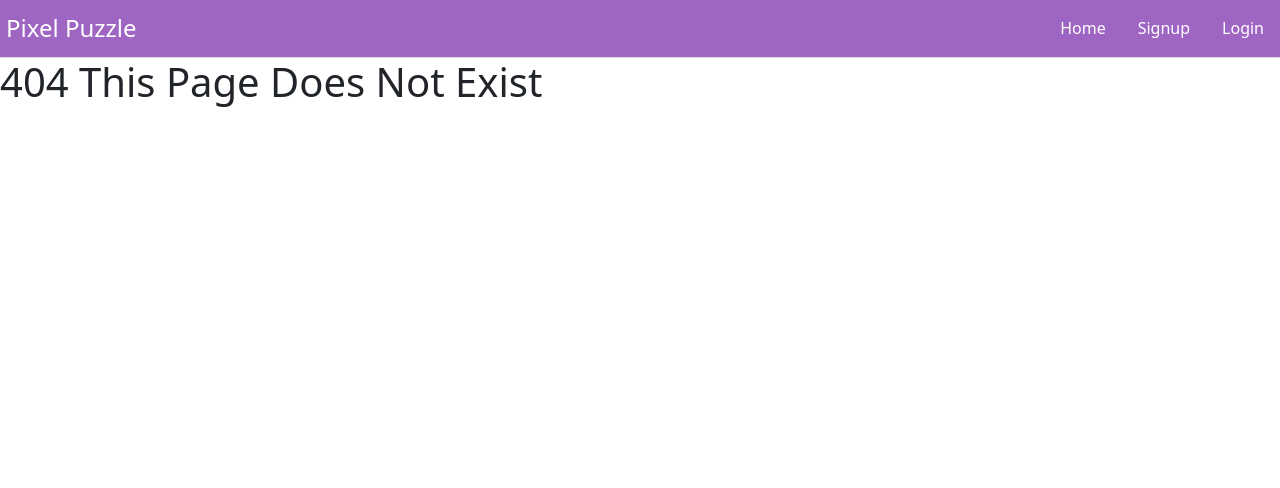
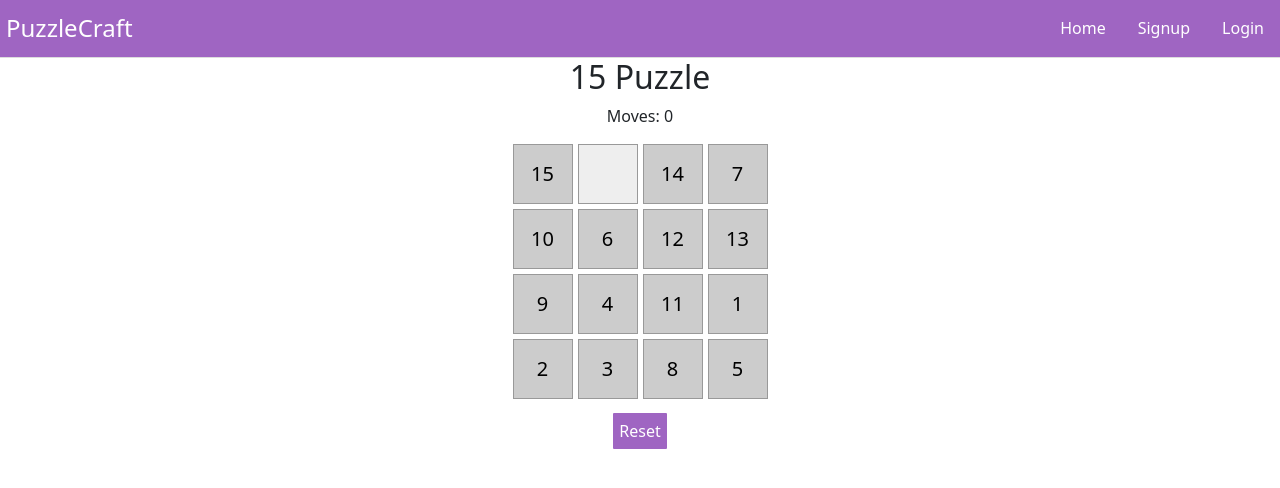
Before and after one commit to rkemmey/group_project, a React (Vite) app in the folder front_end/: page /puzzle-15 in a window 1280 px wide. Before the commit this address had no page. Shown: the top 488 px of the page. Built offline with nearby package versions, Linux system fonts and the light colour scheme.

Commit message:
15-puzzle game

```diff
--- a/front_end/src/components/NavBar.jsx
+++ b/front_end/src/components/NavBar.jsx
@@ -9,7 +9,7 @@ export default function NavBar({ user, setUser }) {
   return (
     <nav className="navbar">
       <div className="navbar-left">
-        <h1>Pixel Puzzle</h1>
+        <h1>PuzzleCraft</h1>
       </div>
       <div className="navbar-right">
       <Link to={"/"}>Home</Link><br></br>
@@ -18,6 +18,7 @@ export default function NavBar({ user, setUser }) {
             <Link to={"/sudoku/"}>Sudoku</Link><br></br>
             <Link to={"/nonogram/"}>Nonogram</Link><br></br>
             <Link to={"/2048/"}>2048</Link><br></br>
+            <Link to={"/puzzle-15/"}>15 Tiles</Link><br></br>
             <Link to={"/profile/"}>Profile</Link>
             <button
               onClick={ async () =>
--- a/front_end/src/pages/HomePage.jsx
+++ b/front_end/src/pages/HomePage.jsx
@@ -8,16 +8,16 @@ function HomePage() {
     <div className="container text-center my-2">
       <div className="banner-container text-center">
         <h1 className="display-4 fw-semibold" style={{ color: '#8b4cad' }}>
-          Welcome to Pixel Puzzles!
+          Welcome to PuzzleCraft!
         </h1>
       </div>
 
       <div className="rounded p-1 mb-4">
         <p className="mb-0 fw-semibold">
-      Pixel Puzzles bridges the gap between casual relaxation and mental challenge by providing
-      an expansive library of nonogram and sudoku puzzles, with multiple difficulty levels,
-      and progress tracking. Whether you're a beginner or a seasoned solver, our platform makes
-      it easy to dive into the world of nonograms and experience the joy of uncovering pixel-perfect art through logic.
+      PuzzleCraft bridges the gap between casual relaxation and mental challenge by providing
+      an expansive library of logic puzzles, with multiple difficulty levels,
+      and progress tracking. Whether you're killing five minutes or spending your evening sharpening your
+      logical reasoning, PuzzleCraft makes it easy to experience the joy of mastering puzzles.
         </p>
       </div>
 
--- /dev/null
+++ b/front_end/src/pages/PuzzleFifteen.jsx
@@ -0,0 +1,106 @@
+import React, { useState, useEffect } from 'react';
+
+const PuzzleFifteen = () => {
+    const [tiles, setTiles] = useState([]);
+    const [moves, setMoves] = useState(0);
+    const [won, setWon] = useState(false);
+
+    useEffect(() => {
+    resetGame();
+    }, []);
+
+    const resetGame = () => {
+    const newBoard = generateSolvableBoard();
+    setTiles(newBoard);
+    setMoves(0);
+    setWon(false);
+    };
+
+    const generateSolvableBoard = () => {
+    let arr;
+    do {
+        arr = shuffle([...Array(15).keys()].map(n => n + 1).concat(null));
+        console.log("New board:", arr, "Solvable?", isSolvable(arr));
+    } while (!isSolvable(arr));
+    return arr;
+    };
+
+    const shuffle = (array) => {
+    const a = [...array];
+    for (let i = a.length - 1; i > 0; i--) {
+        const j = Math.floor(Math.random() * (i + 1));
+        [a[i], a[j]] = [a[j], a[i]];
+    }
+    return a;
+    };
+
+    const isSolvable = (board) => {
+    const inversionCount = board
+        .filter(x => x !== null)
+        .map((val, i) => board.slice(i + 1).filter(n => n !== null && n < val).length)
+        .reduce((a, b) => a + b, 0);
+    const blankRowFromBottom = 4 - Math.floor(board.indexOf(null) / 4);
+    return (inversionCount + blankRowFromBottom) % 2 === 1;
+    };
+
+    const checkWin = (board) => {
+    for (let i = 0; i < 15; i++) {
+        if (board[i] !== i + 1) return false;
+    }
+    return board[15] === null;
+    };
+
+    const moveTile = (index) => {
+    if (won) return;
+
+    const emptyIndex = tiles.indexOf(null);
+    const validMoves = [index - 1, index + 1, index - 4, index + 4];
+
+    // prevent wrap around between rows
+    if (index % 4 === 0) {
+        const i = validMoves.indexOf(index - 1);
+        if (i !== -1) validMoves.splice(i, 1);
+      }
+      if (index % 4 === 3) {
+        const i = validMoves.indexOf(index + 1);
+        if (i !== -1) validMoves.splice(i, 1);
+      }
+
+    if (validMoves.includes(emptyIndex)) {
+        const newTiles = [...tiles];
+        [newTiles[index], newTiles[emptyIndex]] = [newTiles[emptyIndex], newTiles[index]];
+        setTiles(newTiles);
+        setMoves(prev => prev + 1);
+        if (checkWin(newTiles)) setWon(true);
+    }
+    };
+
+    return (
+        <div className="container d-flex flex-column justify-content-center align-items-center">
+        <h2>15 Puzzle</h2>
+        <p>Moves: {moves}</p>
+        {won && <p style={{ color: 'green', fontWeight: 'bold' }}>Congrats! You won!</p>}
+        <div style={{ display: 'grid', gridTemplateColumns: 'repeat(4, 60px)', gap: '5px', marginBottom: '10px' }}>
+        {tiles.map((tile, i) => (
+            <button
+            key={i}
+            onClick={() => moveTile(i)}
+            style={{
+                width: '60px',
+                height: '60px',
+                fontSize: '20px',
+                backgroundColor: tile === null ? '#eee' : '#ccc',
+                border: '1px solid #999',
+                cursor: tile !== null ? 'pointer' : 'default',
+            }}
+            >
+            {tile}
+            </button>
+        ))}
+        </div>
+        <button onClick={resetGame} className="check-button">Reset</button>
+    </div>
+    );
+};
+
+export default PuzzleFifteen;
--- a/front_end/src/router.jsx
+++ b/front_end/src/router.jsx
@@ -13,6 +13,7 @@ import ErrorPage from "./pages/ErrorPage";
 import SudGame from "./components/SudGame";
 import NonoGame from "./components/NonoGame";
 import TwoFourPage from "./pages/TwoFourPage";
+import PuzzleFifteen from "./pages/PuzzleFifteen";
 
 
 const router = createBrowserRouter([
@@ -30,6 +31,7 @@ const router = createBrowserRouter([
         { path: "/nonogram/", element: <NonoPage />},
         { path: "/nonogram/:id", element: <NonoGame /> },
         { path: "/2048/", element: <TwoFourPage /> },
+        { path: "/puzzle-15/", element: <PuzzleFifteen /> },
         { path: "/profile/", element: <ProfilePage />},
         { path: "*", element: <NotFound /> },
       ],
```
